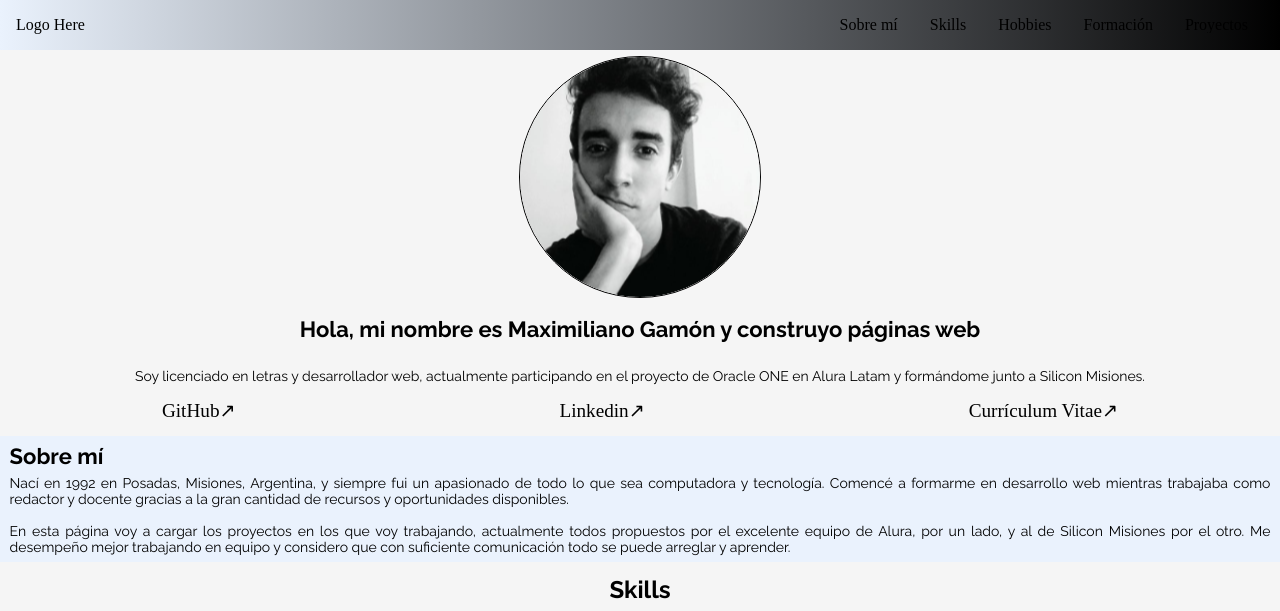
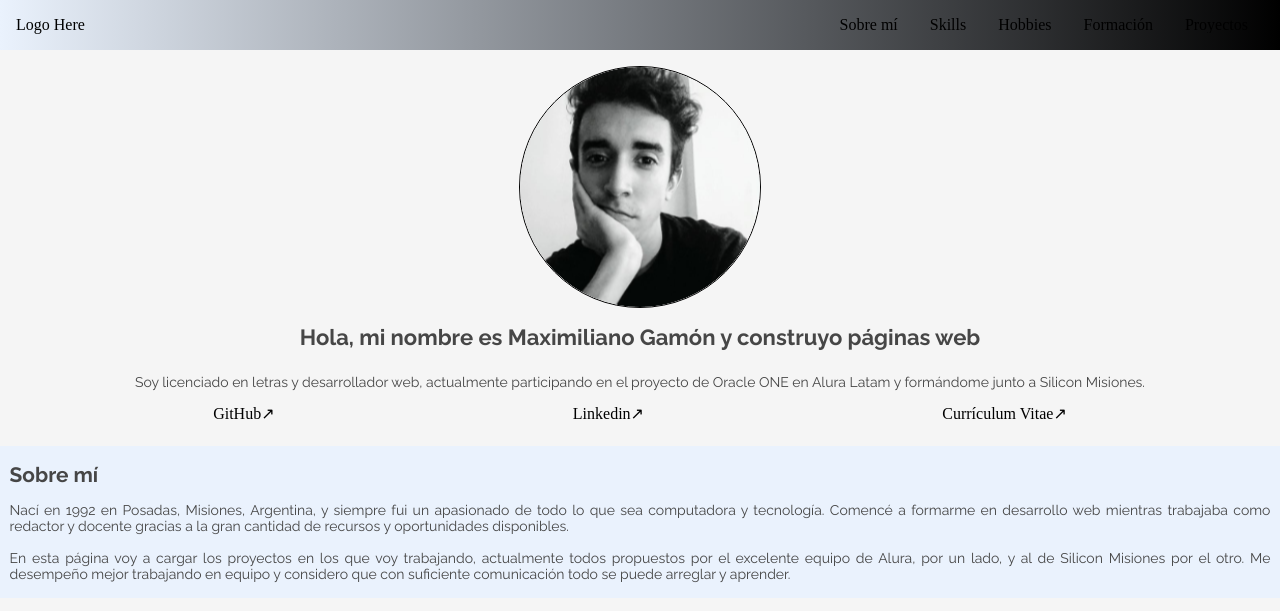
Before and after one commit to MaximilianNG/Challenge-ONE-3---Portafolio, a plain HTML site: page index.html in a window 1280 px wide. Shown: the top 611 px of the page. Drawn offline with Linux system fonts and the light colour scheme.

Commit message:
Arregladas cuestiones de alineación de toda la página.

```diff
--- a/index.html
+++ b/index.html
@@ -55,8 +55,8 @@
             <li><a>Currículum Vitae↗</a></li>
         </ul>
         </article>
-        <article class="sobreMí__detalle">
-            <h2 class="sobreMí__detalle__subtítulo">Sobre mí</h2>
+        <article class="sobreMí__síntesis fondoCeleste">
+            <h2 class="raleway700 sobreMí__subtítulo">Sobre mí</h2>
             <p class="raleway400 sobreMí__detalle__texto">Nací en 1992 en Posadas, Misiones, Argentina, y siempre fui un apasionado de todo lo que
                 sea computadora y tecnología. Comencé a formarme en desarrollo web mientras trabajaba como
                 redactor y docente gracias a la gran cantidad de recursos y oportunidades disponibles.
@@ -150,7 +150,7 @@
         </div>
     </section>
     <section class="proyectos">
-        5
+        <h2 class="raleway700 proyectos__subtítulo">Proyectos</h2>
     </section>
     <section class="contacto">
         6
--- a/styles.css
+++ b/styles.css
@@ -22,7 +22,7 @@
     color: black;
     height: 50px;
     padding: 1em;
-    box-sizing: border-box
+    box-sizing: border-box;
   }
 
   .menu {
@@ -133,59 +133,63 @@
 
 /*---Segmento sobre mí-----*/
 .sobreMí {
+  display: flex;
+  flex-direction: column;
+  align-items: center;
   background-color: #F5F5F5;
+  gap: 0.5rem;
 }
 
 .sobreMí__síntesis {
   display: flex;
-  padding: 0.4rem 0.7rem;
   flex-direction: column;
-  gap: 0.6rem;
   align-items: center;
-  padding-bottom: 1rem;
+  padding: 1rem 0.6rem;
+  gap: 0.5rem;
 }
 
 .fotoDePerfil {
-  max-width: 80vw;
+  max-width: 75vw;
   border-radius: 50%;
   border: solid 1px black;
 }
 
 .links {
   display: flex;
-  font-size: 1.2rem;
-  width: 100vw;
+  font-size: 1rem;
   justify-content: space-around;
+  width: 90vw;
+  align-self: flex-start;
 }
 
 .sobreMí__síntesis__texto1{
   font-size: 22px;
   line-height: 26px;
   padding: 0.5rem 0;
+  color: #464646;
 }
 
 .sobreMí__síntesis__texto2{
   font-size: 14px;
   line-height: 16px;
   padding: 0.5rem 0;
+  color: #464646;
 }
 
-.sobreMí__detalle{
+.fondoCeleste{
   background-color: #EAF2FD;
-  padding: 0.4rem 0.6rem;
 }
 
-.sobreMí__detalle__subtítulo {
-  font-size: 2rem;
-  font-family: 'Raleway';
-  font-style: normal;
-  font-weight: 700;
-  font-size: 22px;
+.sobreMí__subtítulo {
+  color: #464646;
+  font-size: 1.3rem;
   line-height: 26px;
   padding: 0 0 0.4rem 0;
+  align-self: flex-start;
 }
 
 .sobreMí__detalle__texto {
+  color: #464646;
   font-size: 14px;
   line-height: 16px;
   text-align: justify;
@@ -314,9 +318,20 @@
 
 /*----Segmento de proyectos de desarrollo web----*/
 .proyectos {
-  background-color: antiquewhite
+  display: flex;
+  flex-direction: column;
+  background-color: #F5F5F5;
+  padding: 1rem 0.4rem;
+  align-items: center;
+  gap: 1.5rem;
 }
 
+.proyectos__subtítulo {
+  font-size: 22px;
+  line-height: 26px;
+}
+
+/*----Segmento de contacto----*/
 .contacto {
   background-color: rgb(106, 103, 185)
 }
```
